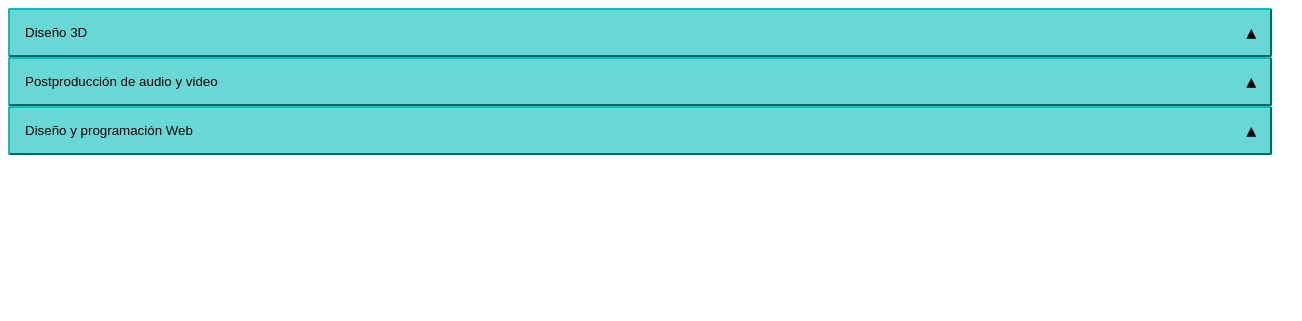
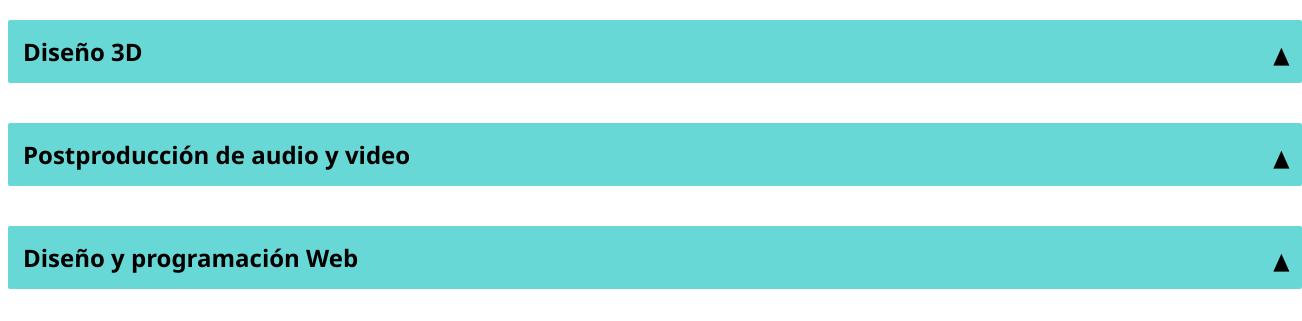
Before and after one commit to fbarqueroz/Accordion-proyect-JS, a plain HTML site: page index.html in a window 1280 px wide. Shown: the whole page, 1302 px wide, since content can reach past the window. Drawn offline with Linux system fonts and the light colour scheme.

Commit message:
Cambios HTML

```diff
--- a/index.html
+++ b/index.html
@@ -8,23 +8,28 @@
 </head>
 <body>
     <div class="wrapper">
-        <button type="button" class="accordion_button">Diseño 3D</button>
+        <!--3D Button-->
+        <h2 type="button" class="accordion_button">Diseño 3D</h2>
 
+        <!--3D Content-->
         <div class="accordion_content">
             <p>
                 Mediante una capacitación teórica y práctica en dibujo, diseño de personajes, storyboard, pintura digital, modelado, animación, render, composición digital y técnicas avanzadas de visualización, adquirirás las competencias para alcanzar un nivel técnico avanzado en Animación Digital 3D.<br>
                 <a href="http://www.parquelalibertad.org/cetav/carreras/animacion-digital-3d" target="_blank" class="link"><b>Saber Más</b></a>
             </p>
         </div>
-            <button type="button" class="accordion_button">Postproducción de audio y video</button></a>
-        </div>
+
+            <!--Post Button-->
+            <h2 type="button" class="accordion_button">Postproducción de audio y video</h2>
+
+        <!--Post Content-->
         <div class="accordion_content">
             <p>
                 Mediante una capacitación teórica y práctica podrás editar imágenes en movimiento, crear efectos visuales y realizar la postproducción de imagen y sonido, para cine y televisión.<br>
                 <a href="http://parquelalibertad.org/cetav/carreras/postproduccion-imagen-sonido" target="_blank" class="link"><b>Saber Más</b></a>
             </p>
         </div>
-            <button type="button" class="accordion_button">Diseño y programación Web</button></a>
+            <h2 type="button" class="accordion_button">Diseño y programación Web</h2>
         </div>
         <div class="accordion_content">
             <p>
```
